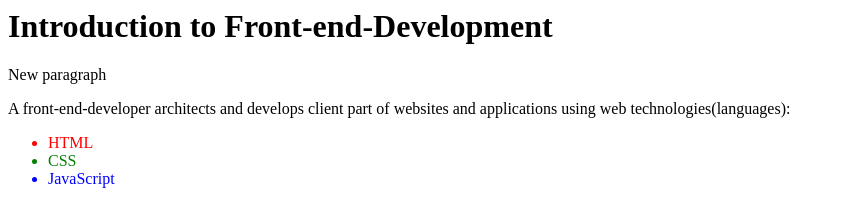
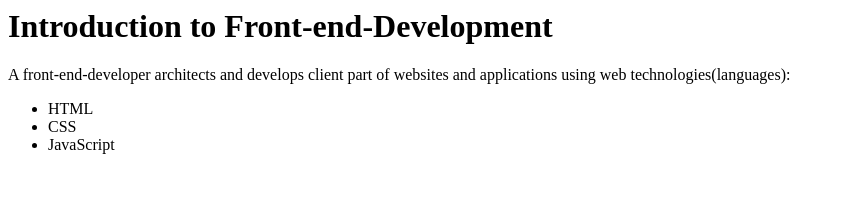
Before and after one commit to vinka57/test-frontend-development, a plain HTML site: page index.html in a window 1280 px wide. Shown: the whole page, without its empty margins (0-845 px from the left). Drawn offline with Linux system fonts and the light colour scheme.

Commit message:
removed new paragraph

```diff
--- a/index.html
+++ b/index.html
@@ -1,8 +1,10 @@
 <h1> Introduction to Front-end-Development </h1>
-<p> New paragraph</p>
+
 <p> A front-end-developer architects and develops client part of websites and applications using web technologies(languages):</p>
+
+
 <ul>
-   <li style="color:red;">HTML</li>
-   <li style="color:green;">CSS</li>
-   <li style="color:blue;">JavaScript</li>
- </ul>
+   <li class="red-text">HTML</li>
+   <li class="green-text">CSS</li>
+   <li class="blue-text">JavaScript</li>
+</ul>
```
